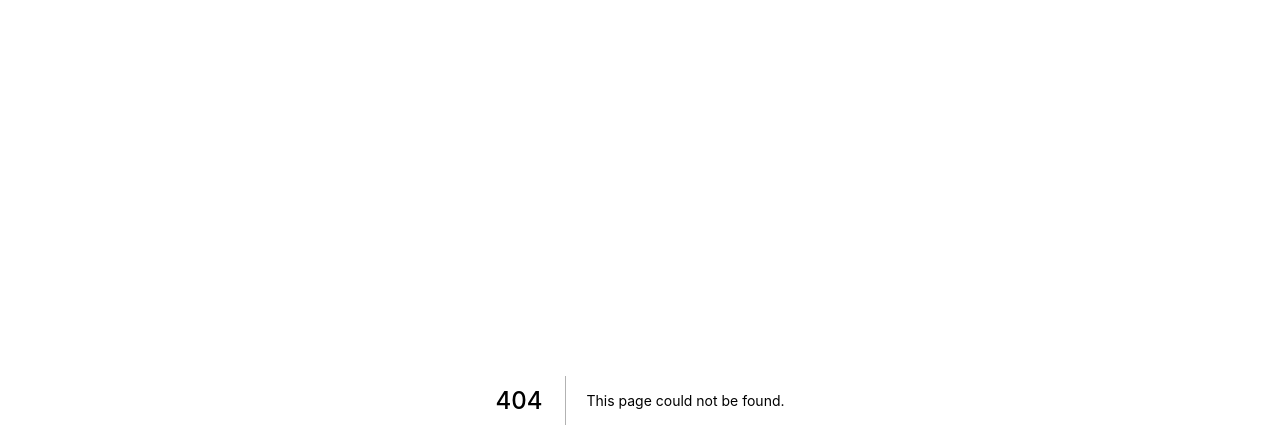
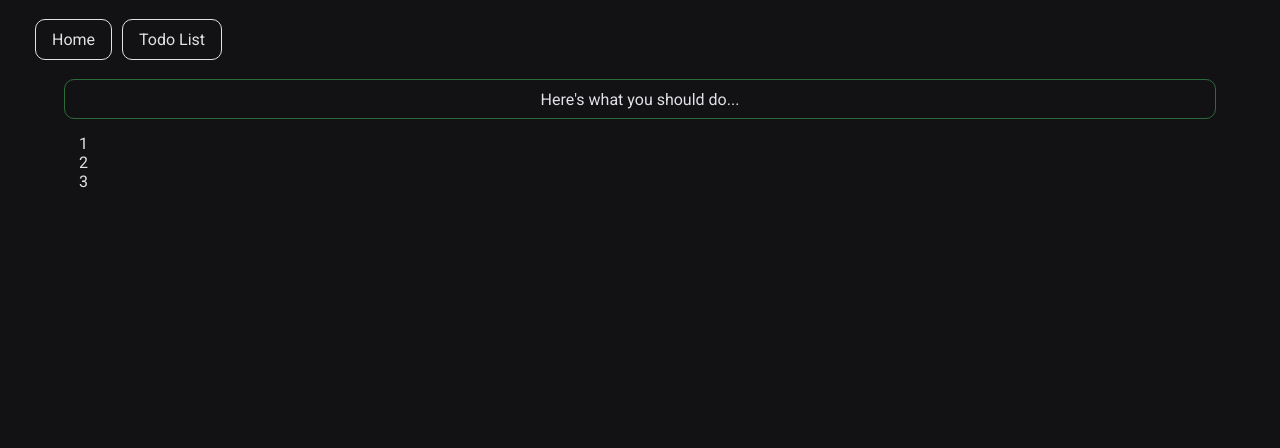
Before and after one commit to ArthurRF/NextJSLearn, a Next.js app: page /todo in a window 1280 px wide. Before the commit this address had no page. Shown: the top 448 px of the page. Built offline with nearby package versions, Linux system fonts and the light colour scheme.

Commit message:
FEAT - Add navbar and todo page

```diff
--- a/src/styles/pages/Home.ts
+++ b/src/components/Home/styles.ts
@@ -2,7 +2,6 @@ import styled from "styled-components";
 
 export const Container = styled.div`
   width: 100vw;
-  height: 100vh;
 
   display: flex;
   justify-content: center;
--- /dev/null
+++ b/src/components/Layout/index.tsx
@@ -0,0 +1,19 @@
+import { Navbar } from '../Navbar'
+
+export default function Layout({ children }: { children: React.ReactNode }) {
+  return (
+    <>
+      <Navbar keys={[
+        {
+          name: 'Home',
+          href: '/',
+        },
+        {
+          name: 'Todo List',
+          href: '/todo',
+        }
+      ]} />
+      <main>{children}</main>
+    </>
+  )
+}
--- /dev/null
+++ b/src/components/Navbar/index.tsx
@@ -0,0 +1,30 @@
+
+import Link from 'next/link';
+import * as S from './styles';
+
+type NavbarProps = {
+  keys: {
+    name: string,
+    href: string,
+  }[]
+}
+
+export function Navbar({ keys }: NavbarProps) {
+  return (
+    <S.Container>
+      <ul>
+        {
+          keys.map(key => {
+            return (
+              <li>
+                <Link href={key.href}>
+                  <a>{key.name}</a>
+                </Link>
+              </li>
+            )
+          })
+        }
+      </ul>
+    </S.Container>
+  )
+}
--- /dev/null
+++ b/src/components/Navbar/styles.ts
@@ -0,0 +1,26 @@
+import styled from "styled-components";
+
+export const Container = styled.div`
+  padding: 15px;
+  margin: 15px;
+
+  ul {
+    display: flex;
+    flex-direction: row;
+  }
+
+  a:hover {
+    transition: 300ms;
+    background: ${props => props.theme.colors.text};
+    color: black;
+  }
+
+  a {
+    padding: 10px 16px;
+    color: ${props => props.theme.colors.text};
+
+    border: 1px solid ${props => props.theme.colors.text};
+    margin: 5px;
+    border-radius: 10px;
+  }
+`;
--- a/src/pages/_app.tsx
+++ b/src/pages/_app.tsx
@@ -1,14 +1,18 @@
 import type { AppProps } from 'next/app';
 import { ThemeProvider } from 'styled-components';
+import Layout from '../components/Layout';
 
 import GlobalStyle from '../styles/global';
 import theme from '../styles/theme';
 
+
 const MyApp: React.FC<AppProps> = ({ Component, pageProps }) => {
   return (
     <ThemeProvider theme={theme}>
-      <Component {...pageProps} />
-      <GlobalStyle />
+      <Layout>
+        <Component {...pageProps} />
+        <GlobalStyle />
+      </Layout>
     </ThemeProvider>
   );
 }
--- /dev/null
+++ b/src/pages/todo/index.tsx
@@ -0,0 +1,29 @@
+import Head from 'next/head'
+import * as S from './styles';
+
+const Home: React.FC = () => {
+  return (
+    <S.Container>
+      <Head>
+        <title>Todo List</title>
+      </Head>
+
+      <S.ListHeader>
+        <p>Here's what you should do...</p>
+      </S.ListHeader>
+      <S.ListBody>
+        <ul>
+          {
+            [1, 2, 3].map(item => {
+              return (
+                <li key={item}>{item}</li>
+              );
+            })
+          }
+        </ul>
+      </S.ListBody>
+    </S.Container>
+  )
+}
+
+export default Home;
--- /dev/null
+++ b/src/pages/todo/styles.ts
@@ -0,0 +1,30 @@
+import styled from "styled-components";
+
+export const Container = styled.div`
+  display: flex;
+  flex-direction: column;
+
+  align-items: center;
+`;
+
+export const ListHeader = styled.div`
+  width: 90vw;
+  height: 5vh;
+
+  border: 1px solid ${props => props.theme.colors.primary};
+  border-radius: 10px;
+
+  display: flex;
+  justify-content: center;
+  align-items: center;
+  flex-direction: column;
+
+  p {
+    font-size: 16px;
+  }
+`;
+
+export const ListBody = styled.div`
+  width: 90vw;
+  padding: 15px;
+`;
--- a/src/styles/global.ts
+++ b/src/styles/global.ts
@@ -12,4 +12,16 @@ export default createGlobalStyle`
     color: ${props => props.theme.colors.text};
     font: 400 16px Roboto, sans-serif;
   }
+
+  ul {
+    list-style: none;
+  }
+
+  a {
+    text-decoration: none;
+  }
+
+  button {
+    cursor: pointer;
+  }
 `
```
Also changed, not shown: src/pages/index.tsx (+3 -5 lines).
